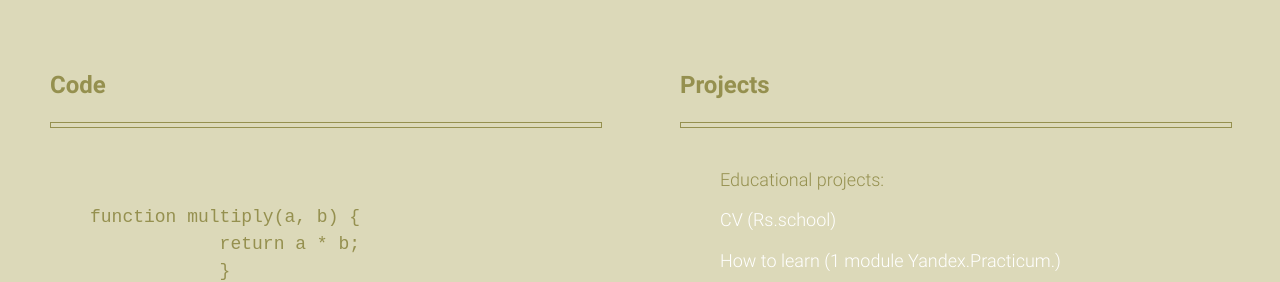
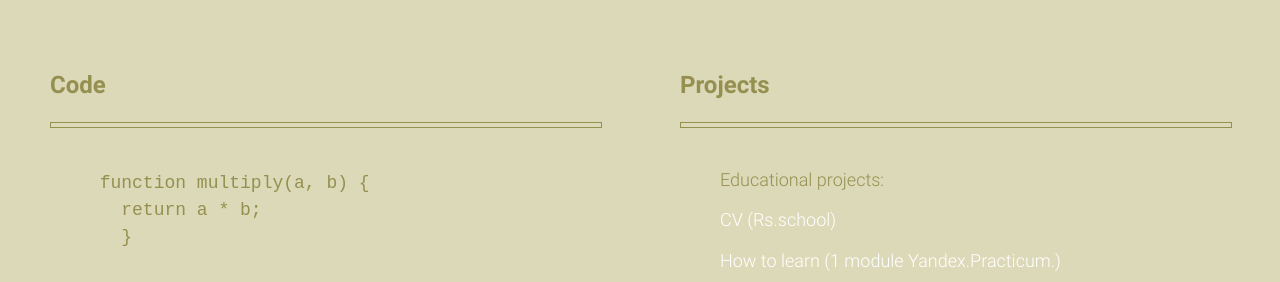
Before and after one commit to KOLIKOLGA/rsschool-cv, a plain HTML site: page index.html in a window 1280 px wide. Shown: the part 518-800 px from the top of the page. Drawn offline with Linux system fonts and the light colour scheme.

Commit message:
fix: fix <div> <pre><code>

```diff
--- a/css/style.css
+++ b/css/style.css
@@ -267,7 +267,14 @@ a {
 
 }
 
-.code-descr,
+.code-descr {
+   margin-top: 70px;
+   margin-left: -80px;
+   font-size: 18px;
+   line-height: 1.5;
+   color: #95904f;
+}
+
 .block__descr {
    margin: 70px 40px;
    font-size: 18px;
--- a/index.html
+++ b/index.html
@@ -79,11 +79,13 @@
         </li>
         <li class="info-block__item">
           <h2 class="block__title" id="code">Code</h2>
-          <pre>
-          <p class="code-descr"><code>function multiply(a, b) {
-            return a * b;
-            }</code></p>
+          <div class="code-descr">
+            <pre>
+            <code>function multiply(a, b) {
+              return a * b;
+              }</code>
          </pre>
+          </div>
         </li>
         <li class="info-block__item">
           <h2 class="block__title" id="projects">Projects</h2>
```
